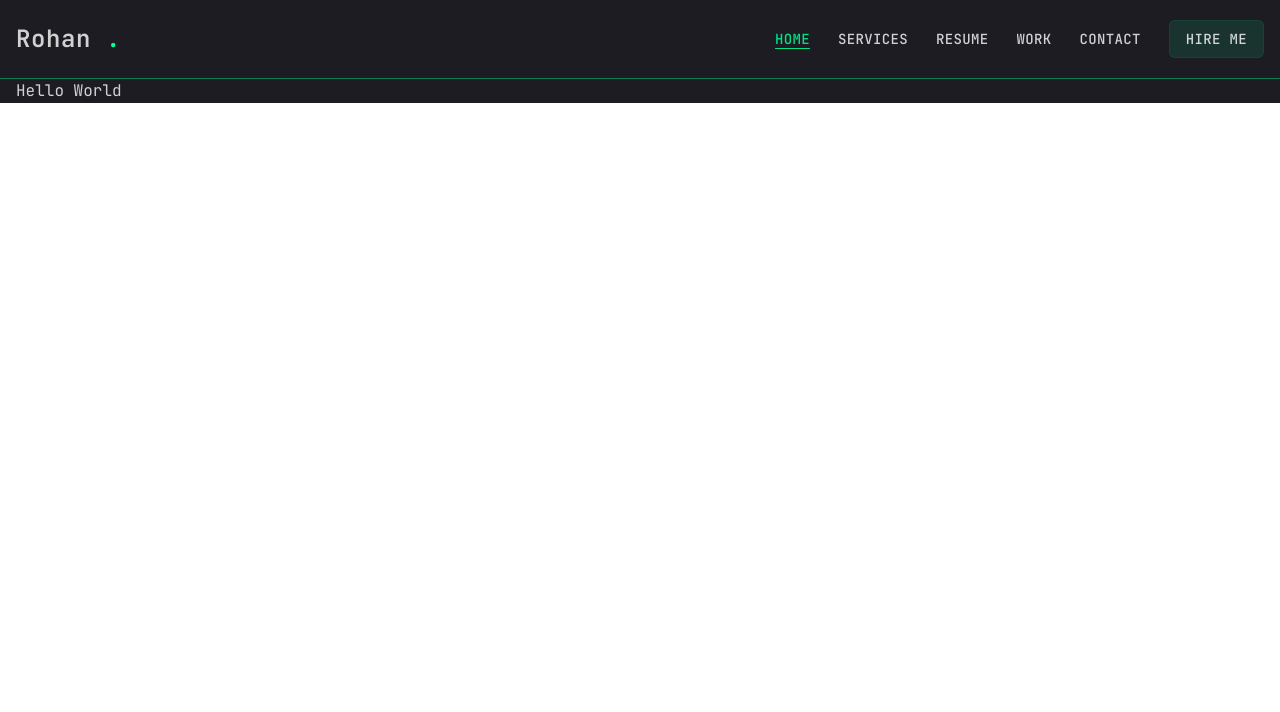
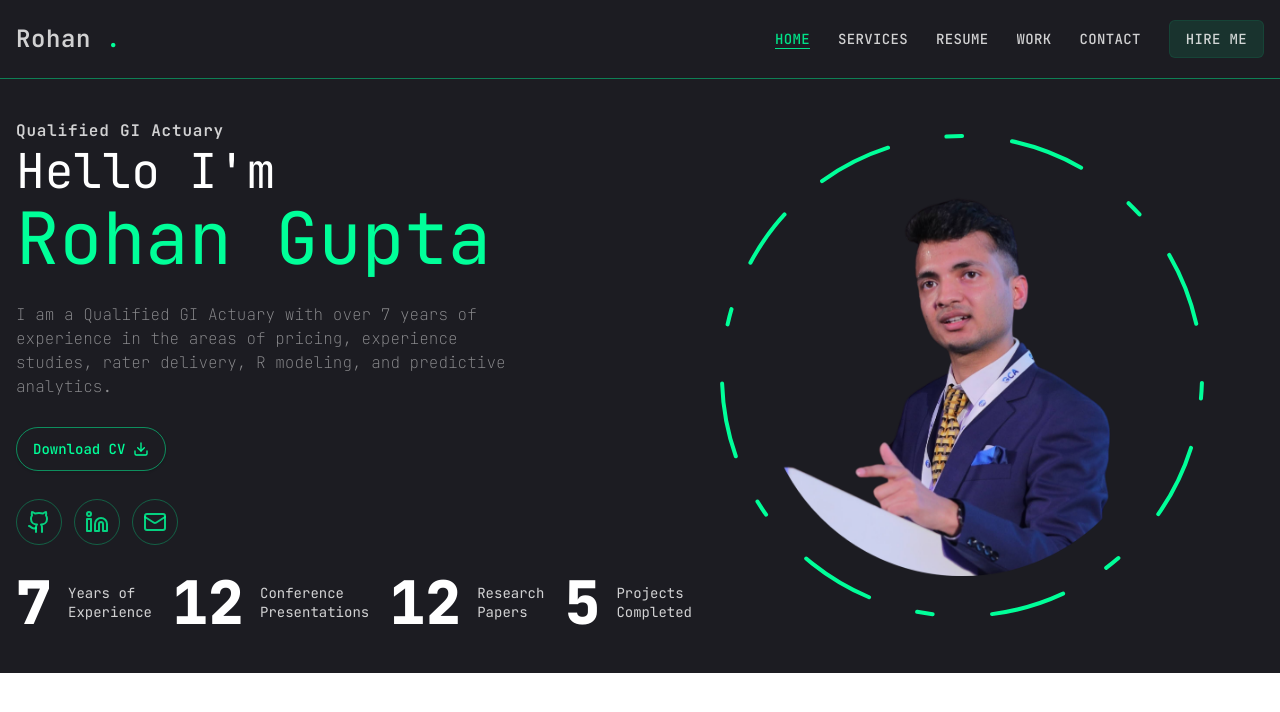
Before and after one commit to RohanYashraj/rohanyashraj.github.io, a Next.js app: page / in a window 1280 px wide. Shown: the top 712 px of the page. Built offline with nearby package versions, Linux system fonts and the light colour scheme.

Commit message:
updated homepage

```diff
--- a/app/page.tsx
+++ b/app/page.tsx
@@ -1,10 +1,39 @@
 import Container from "@/components/Container";
+import Photo from "@/components/Photo";
+import SocialLinks from "@/components/SocialLinks";
+import Statistics from "@/components/Statistics";
+import { Button } from "@/components/ui/button";
+import { Download } from "lucide-react";
 
 export default function Home() {
   return (
     <div className="bg-bodyColour text-white/80">
-      <Container>
-        <p>Hello World</p>
+      <Container className="py-10 grid grid-cols-1 md:grid-cols-2 gap-10">
+        <div className="flex flex-col items-center md:items-start gap-5 md:gap-7 text-center md:text-start">
+          <div>
+            <h3 className="font-semibold tracking-wider mb-1">
+              Qualified GI Actuary
+            </h3>
+            <h2 className="text-3xl md:text-5xl mb-2 text-white">
+              Hello I&apos;m
+            </h2>
+            <h1 className="text-lightSky text-5xl md:text-7xl tracking-normal">
+              Rohan Gupta
+            </h1>
+          </div>
+          <p className="w-auto md:max-w-[500px] text-white/50 font-thin leading-6">
+            I am a Qualified GI Actuary with over 7 years of experience in the
+            areas of pricing, experience studies, rater delivery, R modeling,
+            and predictive analytics.
+          </p>
+          <Button className="bg-transparent rounded-full border border-lightSky/50 text-lightSky hover:bg-hoverColor hover:text-black hoverEffect h-11">
+            Download CV
+            <Download />
+          </Button>
+          <SocialLinks />
+          <Statistics />
+        </div>
+        <Photo />
       </Container>
     </div>
   );
--- /dev/null
+++ b/components/Photo.tsx
@@ -0,0 +1,95 @@
+"use client";
+import hero from "@/images/hero.png";
+import Image from "next/image";
+import { motion } from "motion/react";
+
+const Photo = () => {
+  const circleColors = ["#00ff99"];
+  const circleVariants = {
+    initial: {
+      strokeDasharray: "24 10 0 0 ",
+      rotate: 0,
+      opacity: 0,
+    },
+    animate: (index: number) => ({
+      strokeDasharray: ["15 120 25 25", "16 25 92 72", "4 250 22 22"],
+      rotate: [120, 360],
+      opacity: 1,
+      transition: {
+        strokeDasharray: {
+          duration: 20,
+          repeat: Infinity,
+          repeatType: "reverse",
+        },
+        rotate: {
+          duration: 20,
+          repeat: Infinity,
+          repeatType: "reverse",
+        },
+        opacity: {
+          duration: 0.4,
+          delay: 2 + index * 0.4,
+          ease: "easeIn",
+        },
+      },
+    }),
+  };
+  return (
+    <div className="w-full h-full relative flex items-center justify-center">
+      <motion.div
+        initial={{ opacity: 0 }}
+        animate={{
+          opacity: 1,
+          transition: { delay: 2, duration: 0.4, ease: "easeIn" },
+        }}
+        className="relative"
+      >
+        <motion.div
+          initial={{ opacity: 0 }}
+          animate={{
+            opacity: 1,
+            transition: { delay: 2.4, duration: 0.4, ease: "easeInOut" },
+          }}
+          className="absolute top-1/2 left-1/2 transform -translate-x-1/2 -translate-y-1/2 z-10"
+        >
+          <div className="w-[250px] h-[250px] lg:w-[400px] lg:h-[420px] mix-blend-lighten overflow-hidden rounded-full">
+            <Image
+              src={hero}
+              alt="heroImage"
+              width={400}
+              height={400}
+              quality={100}
+              className="object-contain w-full h-full"
+              priority
+            />
+          </div>
+        </motion.div>
+        <svg
+          className="w-[300px] lg:w-[506px] h-[300px] lg:h-[506px]"
+          viewBox="0 0 506 506"
+          fill="none"
+          xmlns="http://www.w3.org/2000/svg"
+        >
+          {circleColors.map((color, index) => (
+            <motion.circle
+              key={index}
+              cx="253"
+              cy="253"
+              r={240 - index * 15}
+              stroke={color}
+              strokeWidth={4}
+              strokeLinecap="round"
+              strokeLinejoin="round"
+              variants={circleVariants}
+              initial="initial"
+              animate="animate"
+              custom={index}
+            />
+          ))}
+        </svg>
+      </motion.div>
+    </div>
+  );
+};
+
+export default Photo;
--- /dev/null
+++ b/components/Statistics.tsx
@@ -0,0 +1,26 @@
+"use client";
+import { statsData } from "@/constants";
+import CountUp from "react-countup";
+
+const Statistics = () => {
+  return (
+    <div className="flex flex-col items-center md:flex-row gap-2.5 md:gap-5">
+      {statsData?.map((item, index) => (
+        <div
+          key={index}
+          className="flex flex-1 gap-2 md:gap-4 flex-col md:flex-row items-center justify-center lg:justify-start"
+        >
+          <CountUp
+            end={item?.num}
+            duration={5}
+            delay={2}
+            className="text-4xl lg:text-6xl font-extrabold text-white"
+          />
+          <p className="leading-snug text-sm">{item?.title}</p>
+        </div>
+      ))}
+    </div>
+  );
+};
+
+export default Statistics;
--- a/constants/index.ts
+++ b/constants/index.ts
@@ -5,3 +5,10 @@ export const navbarData = [
   { title: "Work", href: "/work" },
   { title: "Contact", href: "/contact" },
 ];
+
+export const statsData = [
+  { num: 7, title: "Years of Experience" },
+  { num: 12, title: "Conference Presentations" },
+  { num: 12, title: "Research Papers" },
+  { num: 5, title: "Projects Completed" },
+];
--- a/package.json
+++ b/package.json
@@ -21,8 +21,10 @@
     "clsx": "^2.1.1",
     "embla-carousel-react": "^8.5.1",
     "lucide-react": "^0.468.0",
+    "motion": "^11.14.4",
     "next": "15.1.0",
     "react": "^19.0.0",
+    "react-countup": "^6.5.3",
     "react-dom": "^19.0.0",
     "tailwind-merge": "^2.5.5",
     "tailwindcss-animate": "^1.0.7"
```
Also changed, not shown: images/hero.png (added), 1 other file (tests, documents, lock files or other folders).
